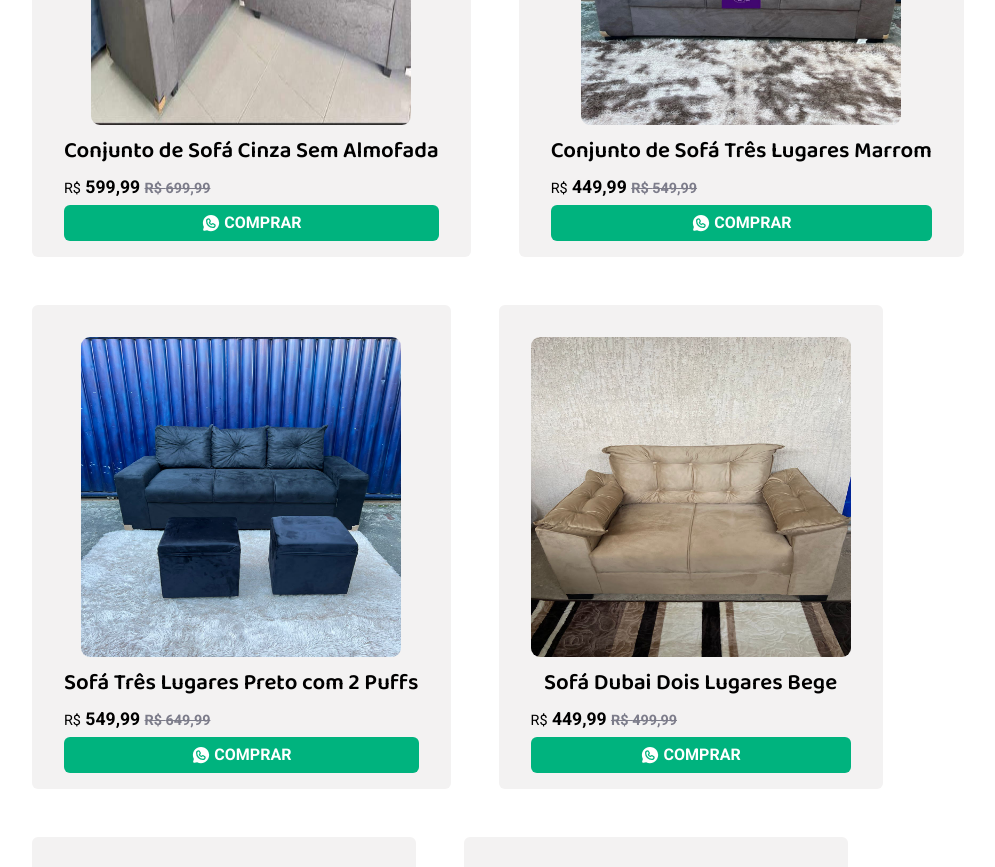
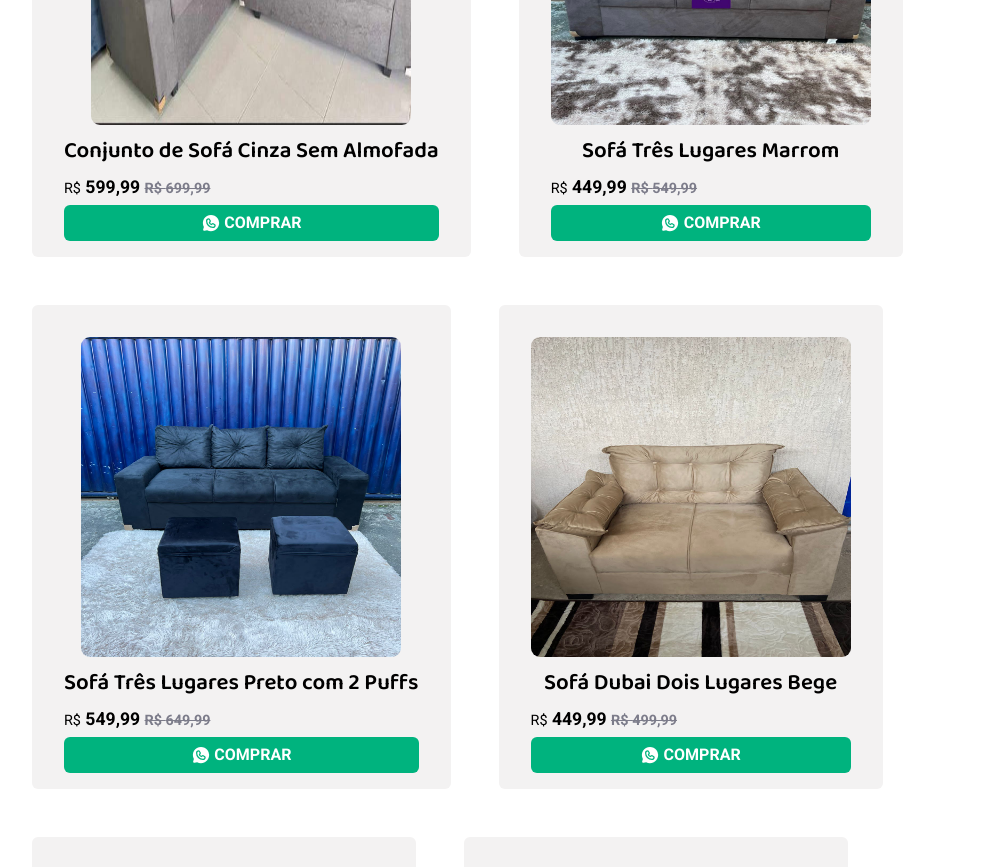
Before and after one commit to felipenobrg/renovecasajp, a React (Vite) app: page /sofaspopulares in a window 1280 px wide. Shown: the part 1600-2467 px from the top of the page, without its empty margins (0-995 px from the left). Built offline with nearby package versions, Linux system fonts and the light colour scheme; the HTML template or start-up script is replaced by a standard one.

Commit message:
Update index.tsx

```diff
--- a/src/pages/Sofas-populares/index.tsx
+++ b/src/pages/Sofas-populares/index.tsx
@@ -62,10 +62,10 @@ export function SofasPopulares() {
       />
       <ProductCard
         imgSrc={SofaTresLugaresMarrom}
-        title="Conjunto de Sofá Três Lugares Marrom"
+        title="Sofá Três Lugares Marrom"
         price="449,99"
         oldPrice="549,99"
-        textForWhatsApp="Olá. Gostaria de comprar Conjunto de Sofá Três Lugares Marrom"
+        textForWhatsApp="Olá. Gostaria de comprar Sofá Três Lugares Marrom"
       />
 
       <ProductCard
```
